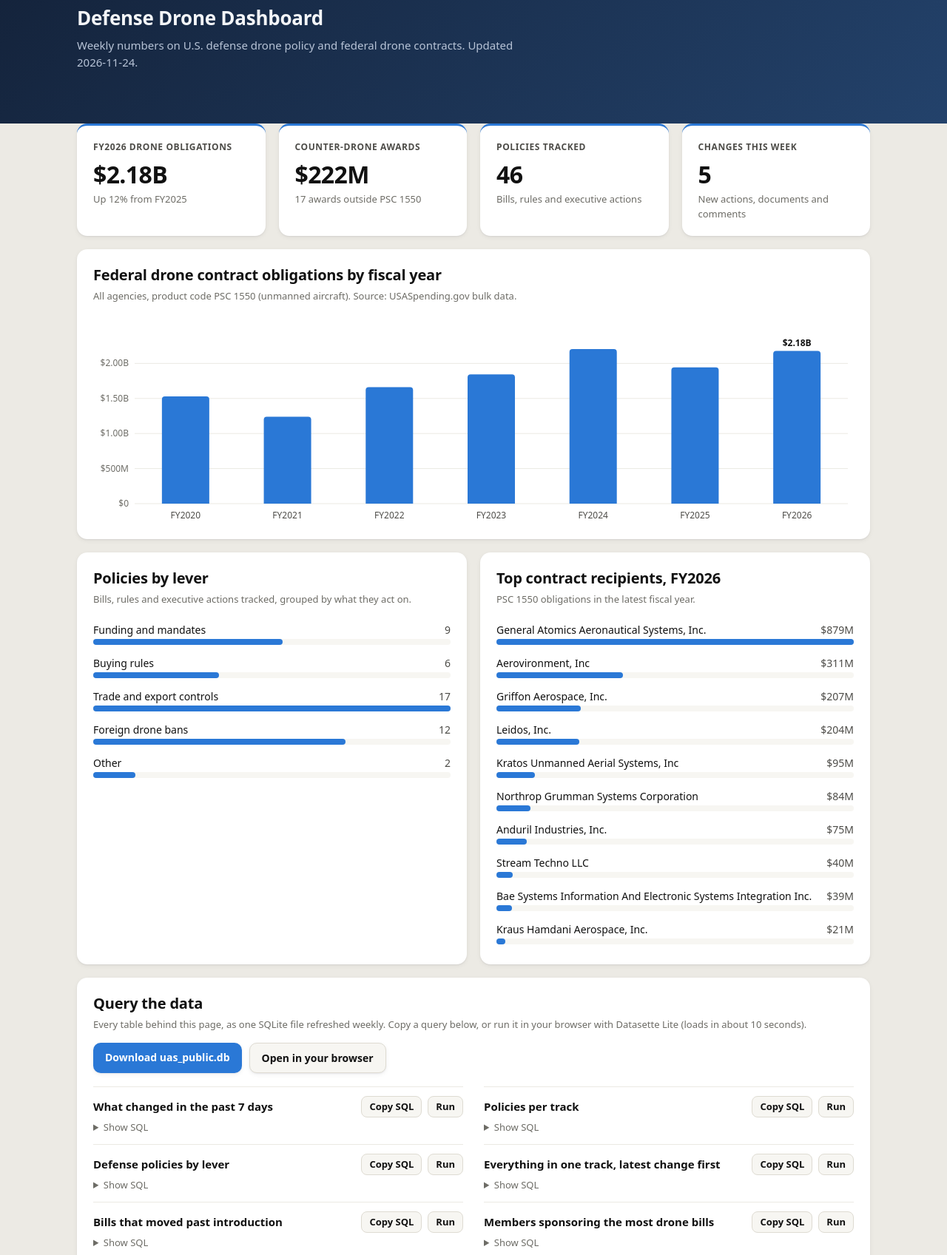
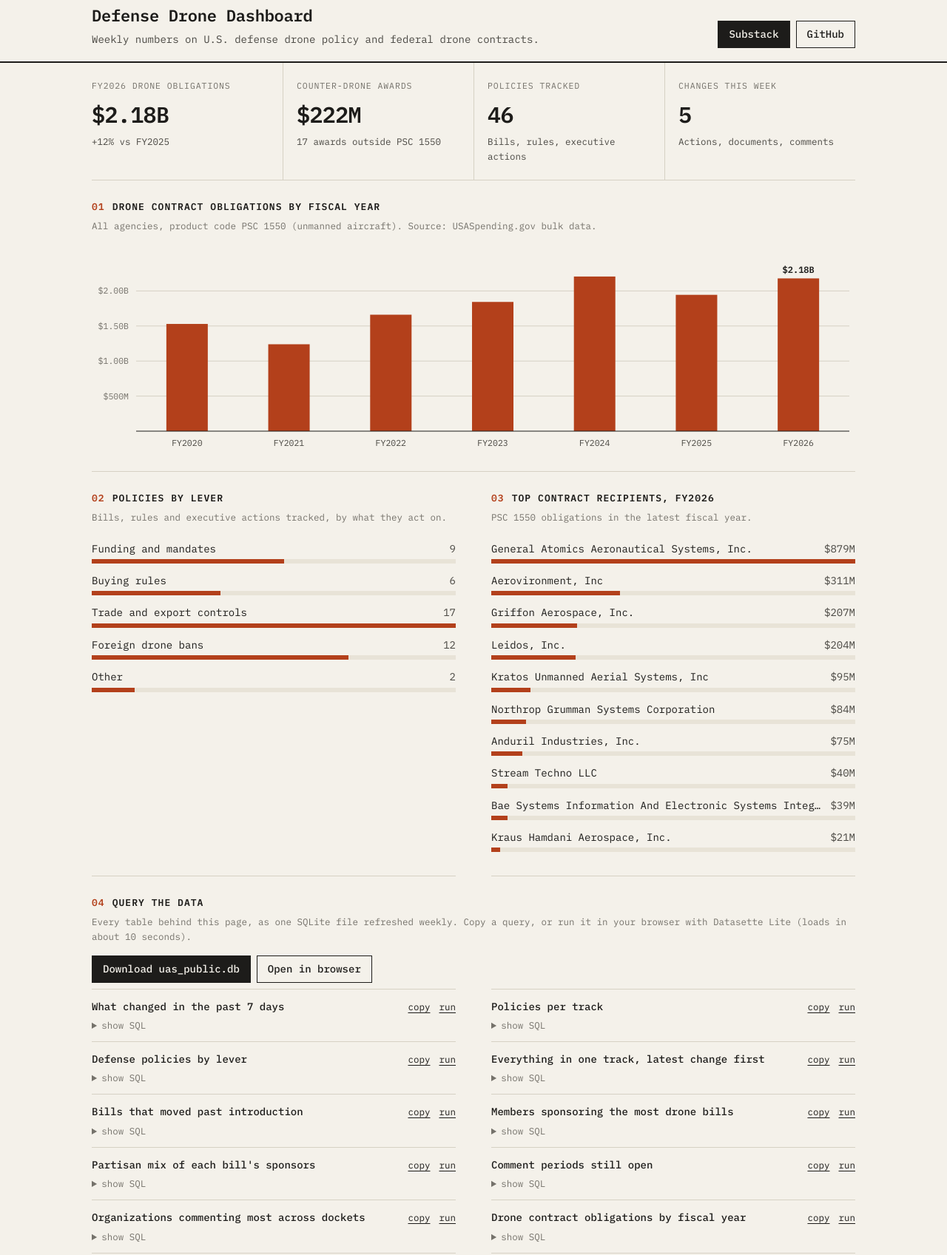
Before and after one commit to WalkerSimpson1/UAS_Project, a plain HTML site: page site/index.html in a window 1280 px wide. Shown: the part 25-1722 px from the top of the page at 74% size. Drawn offline with Linux system fonts and the light colour scheme.

Commit message:
Restyle dashboard as a plain monospace report; add Substack and GitHub buttons

```diff
--- a/site/index.html
+++ b/site/index.html
@@ -5,141 +5,139 @@
 <meta name="viewport" content="width=device-width, initial-scale=1">
 <title>Defense Drone Dashboard</title>
 <meta name="description" content="Weekly analytics on U.S. defense drone policy and federal drone contracts, with an open SQL database.">
+<link rel="preconnect" href="https://fonts.googleapis.com">
+<link rel="preconnect" href="https://fonts.gstatic.com" crossorigin>
+<link href="https://fonts.googleapis.com/css2?family=IBM+Plex+Mono:wght@400;500;600&display=swap" rel="stylesheet">
 <style>
   :root {
     color-scheme: light;
-    --page: #eceae4; --surface: #ffffff; --surface-2: #f7f6f2; --border: #dedbd2; --grid: #ebe9e3;
-    --text-primary: #111111; --text-secondary: #4d4c48; --text-muted: #6d6c66;
-    --series-1: #2a78d6; --accent: #1c5cab; --code: #f3f2ee;
-    --band-1: #14233b; --band-2: #23426b; --band-text: #f3f5f8; --band-muted: #b7c3d6;
-    --shadow-1: 0 1px 2px rgba(20, 24, 33, .06), 0 2px 6px rgba(20, 24, 33, .06);
-    --shadow-2: 0 2px 4px rgba(20, 24, 33, .06), 0 10px 24px rgba(20, 24, 33, .10);
+    --paper: #f4f1ea; --ink: #1d1c1a; --ink-2: #4a4843; --ink-3: #75726b;
+    --rule: #1d1c1a; --hair: #d6d1c4; --fill: #e8e3d7; --accent: #b3401b; --link: #1d1c1a;
   }
   @media (prefers-color-scheme: dark) {
     :root:not([data-theme="light"]) {
       color-scheme: dark;
-      --page: #0f1012; --surface: #1b1c1f; --surface-2: #222327; --border: #33343a; --grid: #2a2b30;
-      --text-primary: #f1f0ec; --text-secondary: #c4c3bb; --text-muted: #9a9991;
-      --series-1: #3987e5; --accent: #8cbaf0; --code: #24252a;
-      --band-1: #0b1424; --band-2: #183154; --band-text: #eef2f8; --band-muted: #9fb0c8;
-      --shadow-1: 0 1px 2px rgba(0, 0, 0, .4), 0 2px 6px rgba(0, 0, 0, .3);
-      --shadow-2: 0 2px 4px rgba(0, 0, 0, .4), 0 12px 28px rgba(0, 0, 0, .45);
+      --paper: #171614; --ink: #e9e5db; --ink-2: #bdb8ac; --ink-3: #8f8a7f;
+      --rule: #e9e5db; --hair: #3a3833; --fill: #24221f; --accent: #e0784e; --link: #e9e5db;
     }
   }
   * { box-sizing: border-box; }
-  body { margin: 0; background: var(--page); color: var(--text-primary); font: 15px/1.5 system-ui, -apple-system, "Segoe UI", sans-serif; }
-  a { color: var(--accent); }
-  .wrap { max-width: 1120px; margin: 0 auto; padding: 0 24px; }
+  body { margin: 0; background: var(--paper); color: var(--ink);
+         font: 14px/1.6 "IBM Plex Mono", ui-monospace, SFMono-Regular, Menlo, Consolas, monospace; }
+  a { color: var(--link); text-underline-offset: 3px; }
+  .wrap { max-width: 1080px; margin: 0 auto; padding: 0 24px; }
+  @media (max-width: 720px) { .wrap { padding: 0 16px; } }
 
-  header { background: linear-gradient(135deg, var(--band-1), var(--band-2)); color: var(--band-text); padding: 30px 0 72px; }
-  header h1 { font-size: 26px; margin: 0; letter-spacing: -0.01em; }
-  header p { margin: 6px 0 0; color: var(--band-muted); max-width: 70ch; }
-  header a { color: var(--band-text); }
-  main { margin-top: -48px; padding-bottom: 40px; }
+  header { border-bottom: 2px solid var(--rule); padding: 28px 0 18px; }
+  .head { display: flex; flex-wrap: wrap; justify-content: space-between; align-items: flex-end; gap: 14px 24px; }
+  h1 { font-size: 22px; font-weight: 600; margin: 0; letter-spacing: -0.01em; }
+  .tagline { margin: 4px 0 0; color: var(--ink-2); }
+  .links { display: flex; gap: 8px; }
+  .btn { display: inline-block; border: 1px solid var(--rule); padding: 6px 14px; text-decoration: none; color: var(--ink);
+         font: inherit; font-weight: 500; background: transparent; cursor: pointer; }
+  .btn:hover, .btn:focus-visible { background: var(--ink); color: var(--paper); }
+  .btn.solid { background: var(--ink); color: var(--paper); }
+  .btn.solid:hover { background: var(--accent); border-color: var(--accent); }
 
-  .panel { background: var(--surface); border-radius: 14px; box-shadow: var(--shadow-1); padding: 20px 22px; }
-  .grid { display: grid; gap: 18px; }
-  .kpis { grid-template-columns: repeat(auto-fit, minmax(220px, 1fr)); }
-  .two { grid-template-columns: 1fr 1fr; margin-top: 18px; }
-  @media (max-width: 820px) { .two { grid-template-columns: 1fr; } .wrap { padding: 0 16px; } }
-  h2 { font-size: 20px; margin: 0 0 4px; letter-spacing: -0.01em; }
-  h3 { font-size: 15px; margin: 0 0 4px; }
-  .muted { color: var(--text-muted); font-size: 13px; margin: 0 0 14px; }
+  section { border-bottom: 1px solid var(--hair); padding: 26px 0; }
+  h2 { font-size: 13px; font-weight: 600; text-transform: uppercase; letter-spacing: .08em; margin: 0 0 4px; }
+  h2 .n { color: var(--accent); margin-right: 10px; }
+  .note { color: var(--ink-3); font-size: 12.5px; margin: 0 0 16px; }
 
-  .kpi { border-top: 3px solid var(--series-1); }
-  .kpi .label { font-size: 12px; text-transform: uppercase; letter-spacing: .05em; color: var(--text-secondary); font-weight: 600; }
-  .kpi .value { font-size: 32px; font-weight: 700; letter-spacing: -0.02em; margin: 4px 0 0; font-variant-numeric: tabular-nums; }
-  .kpi .note { font-size: 13px; color: var(--text-muted); }
+  /* Headline numbers: one row, divided by rules */
+  .kpis { display: grid; grid-template-columns: repeat(4, 1fr); border-bottom: 1px solid var(--hair); }
+  .kpi { padding: 22px 18px 22px 0; }
+  .kpi + .kpi { border-left: 1px solid var(--hair); padding-left: 18px; }
+  .kpi .label { font-size: 11.5px; text-transform: uppercase; letter-spacing: .08em; color: var(--ink-3); }
+  .kpi .value { font-size: 30px; font-weight: 600; margin: 6px 0 2px; letter-spacing: -0.02em; }
+  .kpi .sub { font-size: 12.5px; color: var(--ink-2); }
+  @media (max-width: 820px) {
+    .kpis { grid-template-columns: 1fr 1fr; }
+    .kpi:nth-child(3) { border-left: 0; padding-left: 0; }
+    .kpi:nth-child(n+3) { border-top: 1px solid var(--hair); }
+  }
 
   /* FY column chart */
-  .chart { position: relative; margin-top: 18px; }
-  .chart svg { width: 100%; height: 280px; display: block; }
-  .tip { position: absolute; pointer-events: none; background: var(--surface); border: 1px solid var(--border); border-radius: 8px;
-         padding: 6px 10px; font-size: 13px; box-shadow: var(--shadow-2); opacity: 0; transition: opacity .1s; white-space: nowrap; }
+  .chart { position: relative; }
+  .chart svg { width: 100%; height: 280px; display: block; font-family: inherit; }
+  .tip { position: absolute; pointer-events: none; background: var(--paper); border: 1px solid var(--rule);
+         padding: 5px 9px; font-size: 12.5px; opacity: 0; white-space: nowrap; }
 
-  /* Horizontal bar lists */
+  .two { display: grid; grid-template-columns: 1fr 1fr; gap: 0 48px; }
+  @media (max-width: 820px) { .two { grid-template-columns: 1fr; } }
+
+  /* Horizontal bars */
   .bars { list-style: none; margin: 0; padding: 0; }
-  .bars li { display: grid; grid-template-columns: minmax(0, 1fr) auto; gap: 2px 12px; padding: 7px 0; font-size: 14px; }
+  .bars li { display: grid; grid-template-columns: minmax(0, 1fr) auto; gap: 3px 12px; padding: 6px 0; }
   .bars .name { overflow: hidden; text-overflow: ellipsis; white-space: nowrap; }
-  .bars .num { font-variant-numeric: tabular-nums; color: var(--text-secondary); }
-  .bars .track { grid-column: 1 / -1; height: 8px; background: var(--surface-2); border-radius: 4px; }
-  .bars .fill { height: 100%; background: var(--series-1); border-radius: 4px; min-width: 4px; }
+  .bars .num { color: var(--ink-2); font-variant-numeric: tabular-nums; }
+  .bars .track { grid-column: 1 / -1; height: 6px; background: var(--fill); }
+  .bars .fill { height: 100%; background: var(--accent); min-width: 3px; }
 
-  /* Query section */
-  .actions { display: flex; flex-wrap: wrap; gap: 10px; margin: 4px 0 18px; }
-  .btn { display: inline-block; border-radius: 10px; padding: 9px 16px; font-weight: 600; text-decoration: none; font-size: 14px;
-         background: var(--series-1); color: #fff; box-shadow: var(--shadow-1); border: 0; cursor: pointer; font-family: inherit; }
-  .btn.alt { background: var(--surface-2); color: var(--text-primary); border: 1px solid var(--border); }
-  .btn:hover { box-shadow: var(--shadow-2); }
-  .q { border-top: 1px solid var(--grid); padding: 14px 0; }
-  .q-head { display: flex; justify-content: space-between; align-items: center; gap: 10px; flex-wrap: wrap; }
-  .q-head h3 { margin: 0; }
-  .q-btns { display: flex; gap: 8px; }
-  .q-btns button, .q-btns a { font: inherit; font-size: 13px; font-weight: 600; border: 1px solid var(--border); background: var(--surface-2);
-                               color: var(--text-primary); border-radius: 8px; padding: 4px 10px; cursor: pointer; text-decoration: none; }
-  pre { background: var(--code); border-radius: 8px; padding: 10px 12px; overflow-x: auto; font-size: 12.5px; margin: 8px 0 0; }
-  code { background: var(--code); border-radius: 4px; padding: 0 4px; font-size: 13px; }
-  details { margin-top: 10px; } summary { cursor: pointer; font-weight: 600; }
-  details.sql { margin-top: 4px; } details.sql summary { font-weight: 400; font-size: 13px; color: var(--text-muted); }
-  #queries { display: grid; grid-template-columns: 1fr 1fr; column-gap: 28px; }
+  /* Queries */
+  .actions { display: flex; flex-wrap: wrap; gap: 8px; margin: 0 0 8px; }
+  #queries { display: grid; grid-template-columns: 1fr 1fr; gap: 0 48px; }
   @media (max-width: 820px) { #queries { grid-template-columns: 1fr; } }
-  .q { padding: 12px 0; }
-  table { width: 100%; border-collapse: collapse; font-size: 14px; margin-top: 8px; }
-  td, th { text-align: left; border-bottom: 1px solid var(--grid); padding: 6px 10px 6px 0; vertical-align: top; }
-  th { font-size: 12px; text-transform: uppercase; letter-spacing: .04em; color: var(--text-secondary); }
-  footer { color: var(--text-muted); font-size: 13px; padding: 0 0 28px; }
+  .q { border-top: 1px solid var(--hair); padding: 12px 0; }
+  .q-head { display: flex; justify-content: space-between; align-items: baseline; gap: 10px; }
+  .q-head h3 { font-size: 14px; font-weight: 500; margin: 0; }
+  .q-btns { display: flex; gap: 12px; white-space: nowrap; font-size: 12.5px; }
+  .q-btns button { font: inherit; background: none; border: 0; padding: 0; color: var(--link); text-decoration: underline;
+                   text-underline-offset: 3px; cursor: pointer; }
+  details summary { cursor: pointer; color: var(--ink-3); font-size: 12.5px; margin-top: 4px; }
+  pre { background: var(--fill); padding: 10px 12px; overflow-x: auto; font-family: inherit; font-size: 12px; line-height: 1.55; margin: 8px 0 0; }
+
+  footer { padding: 18px 0 32px; color: var(--ink-3); font-size: 12.5px; }
 </style>
 </head>
 <body>
 <header>
-  <div class="wrap">
-    <h1>Defense Drone Dashboard</h1>
-    <p>Weekly numbers on U.S. defense drone policy and federal drone contracts. <span id="substack"></span><span id="updated"></span></p>
+  <div class="wrap head">
+    <div>
+      <h1>Defense Drone Dashboard</h1>
+      <p class="tagline">Weekly numbers on U.S. defense drone policy and federal drone contracts.</p>
+    </div>
+    <nav class="links" aria-label="Elsewhere">
+      <a class="btn solid" href="https://walkersimpson.substack.com/?utm_campaign=profile_chips">Substack</a>
+      <a class="btn" href="https://github.com/WalkerSimpson1/UAS_Project">GitHub</a>
+    </nav>
   </div>
 </header>
 
 <main class="wrap">
-  <div class="grid kpis" id="kpis"></div>
+  <div class="kpis" id="kpis"></div>
 
-  <section class="panel" style="margin-top:18px">
-    <h2>Federal drone contract obligations by fiscal year</h2>
-    <p class="muted">All agencies, product code PSC 1550 (unmanned aircraft). Source: USASpending.gov bulk data.</p>
+  <section>
+    <h2><span class="n">01</span>Drone contract obligations by fiscal year</h2>
+    <p class="note">All agencies, product code PSC 1550 (unmanned aircraft). Source: USASpending.gov bulk data.</p>
     <div class="chart" id="fy-chart"><svg role="img" aria-labelledby="fy-title"><title id="fy-title">Obligations by fiscal year</title></svg><div class="tip"></div></div>
   </section>
 
-  <div class="grid two">
-    <section class="panel">
-      <h2>Policies by lever</h2>
-      <p class="muted">Bills, rules and executive actions tracked, grouped by what they act on.</p>
+  <div class="two">
+    <section>
+      <h2><span class="n">02</span>Policies by lever</h2>
+      <p class="note">Bills, rules and executive actions tracked, by what they act on.</p>
       <ul class="bars" id="levers"></ul>
     </section>
-    <section class="panel">
-      <h2 id="rec-title">Top contract recipients</h2>
-      <p class="muted">PSC 1550 obligations in the latest fiscal year.</p>
+    <section>
+      <h2><span class="n">03</span><span id="rec-title">Top contract recipients</span></h2>
+      <p class="note">PSC 1550 obligations in the latest fiscal year.</p>
       <ul class="bars" id="recipients"></ul>
     </section>
   </div>
 
-  <section class="panel" style="margin-top:18px" id="query">
-    <h2>Query the data</h2>
-    <p class="muted">Every table behind this page, as one SQLite file refreshed weekly. Copy a query below, or run it in your browser with Datasette Lite (loads in about 10 seconds).</p>
+  <section id="query">
+    <h2><span class="n">04</span>Query the data</h2>
+    <p class="note">Every table behind this page, as one SQLite file refreshed weekly. Copy a query, or run it in your browser with Datasette Lite (loads in about 10 seconds).</p>
     <div class="actions">
-      <a class="btn" href="data/uas_public.db" download>Download uas_public.db</a>
-      <a class="btn alt" id="open-lite">Open in your browser</a>
+      <a class="btn solid" href="data/uas_public.db" download>Download uas_public.db</a>
+      <a class="btn" id="open-lite">Open in browser</a>
     </div>
     <div id="queries"></div>
-    <details>
-      <summary>Tables and joins</summary>
-      <table><thead><tr><th>Table</th><th>What it holds</th></tr></thead><tbody id="tables"></tbody></table>
-      <p class="muted" style="margin-top:10px">Joins: <code>policies.id</code> = <code>policy_events.policy_id</code> = <code>policy_sources.policy_id</code>;
-        <code>policy_sources.source_id</code> is a <code>bills.bill_id</code> or <code>regulatory_documents.id</code>; <code>policies.lever</code> = <code>levers.slug</code>.
-        Use <code>bulk_transactions</code> for market totals. Not included: AI drafts, the author's notes, raw API payloads and commenters' names.</p>
-    </details>
   </section>
 </main>
 
-<footer class="wrap" id="foot">Sources: LegiScan, Federal Register, Regulations.gov, USASpending.gov.
-  <a href="https://github.com/WalkerSimpson1/UAS_Project">Code on GitHub</a>.</footer>
+<footer class="wrap">Sources: LegiScan, Federal Register, Regulations.gov, USASpending.gov. <span id="updated"></span></footer>
 
 <script>
 const $ = (s) => document.querySelector(s);
@@ -159,13 +157,13 @@ function kpis(summary, fy) {
   const last = fy[fy.length - 1], prev = fy[fy.length - 2];
   const change = prev ? Math.round(100 * (last.obligated / prev.obligated - 1)) : null;
   const tiles = [
-    [`FY${last.fy} drone obligations`, money(last.obligated), change == null ? "PSC 1550" : `${change >= 0 ? "Up" : "Down"} ${Math.abs(change)}% from FY${prev.fy}`],
+    [`FY${last.fy} drone obligations`, money(last.obligated), change == null ? "PSC 1550" : `${change >= 0 ? "+" : "−"}${Math.abs(change)}% vs FY${prev.fy}`],
     ["Counter-drone awards", money(summary.counter_uas_amount), `${summary.counter_uas_awards} awards outside PSC 1550`],
-    ["Policies tracked", summary.policies, "Bills, rules and executive actions"],
-    ["Changes this week", summary.changes_this_week, "New actions, documents and comments"],
+    ["Policies tracked", summary.policies, "Bills, rules, executive actions"],
+    ["Changes this week", summary.changes_this_week, "Actions, documents, comments"],
   ];
-  $("#kpis").innerHTML = tiles.map(([l, v, n]) => `<div class="panel kpi"><div class="label">${esc(l)}</div>
-    <div class="value">${esc(v)}</div><div class="note">${esc(n)}</div></div>`).join("");
+  $("#kpis").innerHTML = tiles.map(([l, v, n]) => `<div class="kpi"><div class="label">${esc(l)}</div>
+    <div class="value">${esc(v)}</div><div class="sub">${esc(n)}</div></div>`).join("");
 }
 
 function bars(el, items) {
@@ -176,29 +174,30 @@ function bars(el, items) {
 
 function fyChart(fy) {
   const svg = $("#fy-chart svg"), tip = $("#fy-chart .tip");
-  const W = svg.clientWidth || 900, H = 280, m = { t: 22, r: 8, b: 28, l: 56 };
+  const W = svg.clientWidth || 900, H = 280, m = { t: 22, r: 8, b: 28, l: 60 };
   const max = Math.max(...fy.map((d) => d.obligated)) * 1.1;
   const step = Math.pow(10, Math.floor(Math.log10(max))) / 2;
-  const ticks = []; for (let v = 0; v <= max; v += step) ticks.push(v);
+  const ticks = []; for (let v = step; v <= max; v += step) ticks.push(v);
   const y = (v) => m.t + (H - m.t - m.b) * (1 - v / max);
-  const band = (W - m.l - m.r) / fy.length, bw = Math.min(64, band * 0.55);
-  let g = ticks.map((v) => `<line x1="${m.l}" x2="${W - m.r}" y1="${y(v)}" y2="${y(v)}" stroke="var(--grid)"/>
-    <text x="${m.l - 8}" y="${y(v) + 4}" text-anchor="end" font-size="12" fill="var(--text-muted)">${money(v)}</text>`).join("");
+  const band = (W - m.l - m.r) / fy.length, bw = Math.min(56, band * 0.5);
+  let g = ticks.map((v) => `<line x1="${m.l}" x2="${W - m.r}" y1="${y(v)}" y2="${y(v)}" stroke="var(--hair)"/>
+    <text x="${m.l - 10}" y="${y(v) + 4}" text-anchor="end" font-size="11.5" fill="var(--ink-3)">${money(v)}</text>`).join("");
   fy.forEach((d, i) => {
-    const x = m.l + band * i + (band - bw) / 2, h = y(0) - y(d.obligated), r = Math.min(4, h);
-    g += `<path d="M${x},${y(0)} v${-(h - r)} q0,${-r} ${r},${-r} h${bw - 2 * r} q${r},0 ${r},${r} v${h - r} z" fill="var(--series-1)"/>
-      <text x="${x + bw / 2}" y="${H - 8}" text-anchor="middle" font-size="12" fill="var(--text-secondary)">FY${d.fy}</text>
+    const x = m.l + band * i + (band - bw) / 2;
+    g += `<rect x="${x}" y="${y(d.obligated)}" width="${bw}" height="${y(0) - y(d.obligated)}" fill="var(--accent)"/>
+      <text x="${x + bw / 2}" y="${H - 8}" text-anchor="middle" font-size="11.5" fill="var(--ink-2)">FY${d.fy}</text>
       <rect x="${m.l + band * i}" y="${m.t}" width="${band}" height="${H - m.t - m.b}" fill="transparent" data-i="${i}"/>`;
   });
+  g += `<line x1="${m.l}" x2="${W - m.r}" y1="${y(0)}" y2="${y(0)}" stroke="var(--rule)"/>`;
   const last = fy[fy.length - 1], lx = m.l + band * (fy.length - 1) + band / 2;
-  g += `<text x="${lx}" y="${y(last.obligated) - 6}" text-anchor="middle" font-size="12" font-weight="600" fill="var(--text-primary)">${money(last.obligated)}</text>`;
+  g += `<text x="${lx}" y="${y(last.obligated) - 7}" text-anchor="middle" font-size="12" font-weight="600" fill="var(--ink)">${money(last.obligated)}</text>`;
   svg.setAttribute("viewBox", `0 0 ${W} ${H}`);
   svg.insertAdjacentHTML("beforeend", g);
   svg.addEventListener("mousemove", (e) => {
     const i = e.target.dataset?.i; if (i == null) { tip.style.opacity = 0; return; }
     const d = fy[i];
-    tip.innerHTML = `<strong>FY${d.fy}</strong><br>${money(d.obligated)} · ${d.actions.toLocaleString()} actions`;
-    tip.style.left = Math.min(e.offsetX + 12, W - 180) + "px"; tip.style.top = (e.offsetY - 10) + "px"; tip.style.opacity = 1;
+    tip.innerHTML = `FY${d.fy}  ${money(d.obligated)}<br>${d.actions.toLocaleString()} contract actions`;
+    tip.style.left = Math.min(e.offsetX + 12, W - 220) + "px"; tip.style.top = (e.offsetY - 10) + "px"; tip.style.opacity = 1;
   });
   svg.addEventListener("mouseleave", () => { tip.style.opacity = 0; });
 }
@@ -207,23 +206,19 @@ function queries(meta) {
   const db = meta.databases.uas_public;
   $("#queries").innerHTML = Object.entries(db.queries).map(([name, q], i) => `<div class="q">
     <div class="q-head"><h3>${esc(q.title)}</h3><div class="q-btns">
-      <button type="button" data-copy="${i}">Copy SQL</button><a href="${lite("#/uas_public/" + name)}">Run</a></div></div>
-    <details class="sql"><summary>Show SQL</summary><pre id="sql-${i}">${esc(q.sql)}</pre></details></div>`).join("");
+      <button type="button" data-copy="${i}">copy</button><a href="${lite("#/uas_public/" + name)}">run</a></div></div>
+    <details><summary>show SQL</summary><pre id="sql-${i}">${esc(q.sql)}</pre></details></div>`).join("");
   $("#queries").addEventListener("click", async (e) => {
     const b = e.target.closest("[data-copy]"); if (!b) return;
-    try { await navigator.clipboard.writeText($(`#sql-${b.dataset.copy}`).textContent); b.textContent = "Copied"; }
-    catch { b.textContent = "Select and copy"; }
-    setTimeout(() => { b.textContent = "Copy SQL"; }, 1500);
+    try { await navigator.clipboard.writeText($(`#sql-${b.dataset.copy}`).textContent); b.textContent = "copied"; }
+    catch { b.textContent = "select + copy"; }
+    setTimeout(() => { b.textContent = "copy"; }, 1500);
   });
-  $("#tables").innerHTML = Object.entries(db.tables).map(([t, d]) =>
-    `<tr><td><code>${esc(t)}</code></td><td>${esc(d.description)}</td></tr>`).join("");
 }
 
 (async () => {
   const [meta, summary, levers, fy, recipients, dbmeta] = await Promise.all(
     ["meta", "summary", "levers", "obligations_by_fy", "top_recipients"].map(load).concat(fetch("data/metadata.json").then((r) => r.json())));
-  const track = meta.track[0];
-  if (track?.substack_url) $("#substack").innerHTML = `Analysis on <a href="${esc(track.substack_url)}">Substack</a>. `;
   $("#updated").textContent = "Updated " + meta.generated_at.slice(0, 10) + ".";
   kpis(summary, fy);
   fyChart(fy);
```
Also changed, not shown: 1 other file.
